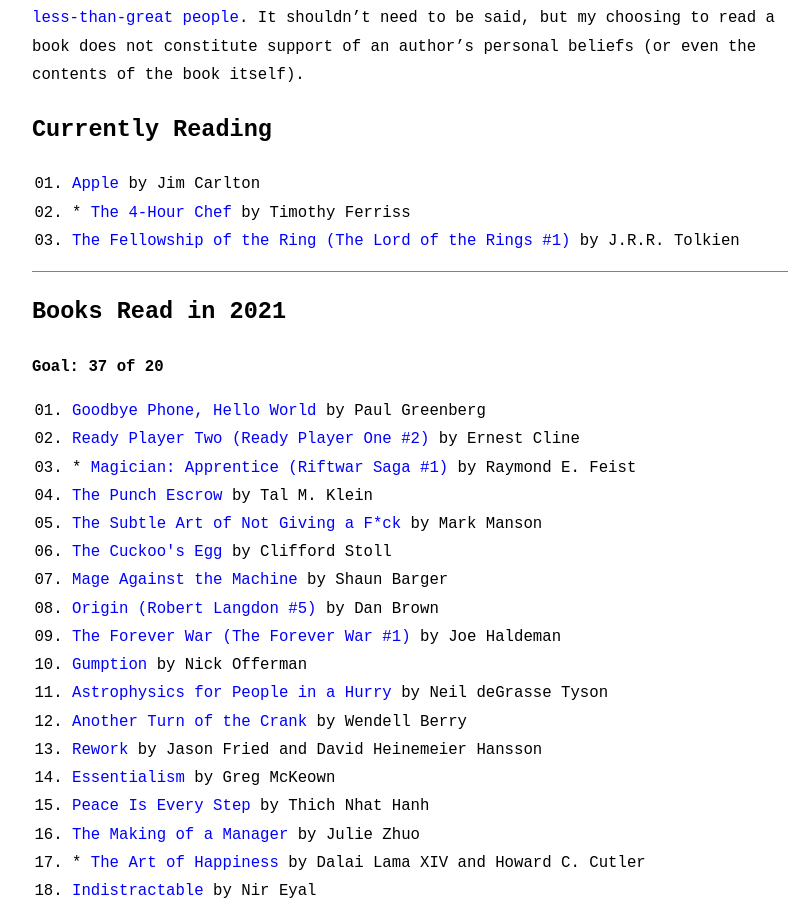
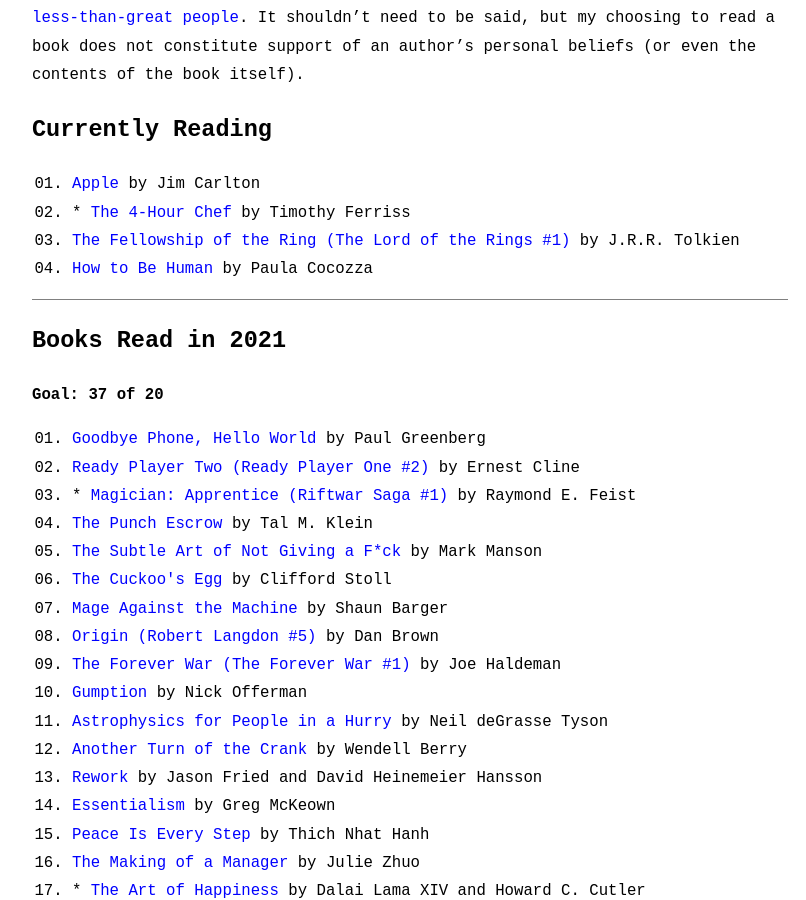
Before and after one commit to zachflower/flower.codes, a Jekyll site: the page built from library.md, in a window 1280 px wide and 900 px high, scrolled down 634 px. Shown: the whole window, without its empty margins (230-1036 px from the left). Built offline with Jekyll 4.4.1, drawn with Linux system fonts in a browser that asks for light colours; Markdown is read by kramdown in place of the engine named in the settings.

Commit message:
started "how to be human"

```diff
--- a/_data/library.yml
+++ b/_data/library.yml
@@ -487,3 +487,8 @@ entries:
     isbn: "9780345548696"
     started: 2021-05-24
     finished: 2021-05-31
+
+  - title: How to Be Human
+    author: Paula Cocozza
+    isbn: "9781250129253"
+    started: 2021-06-04
```
